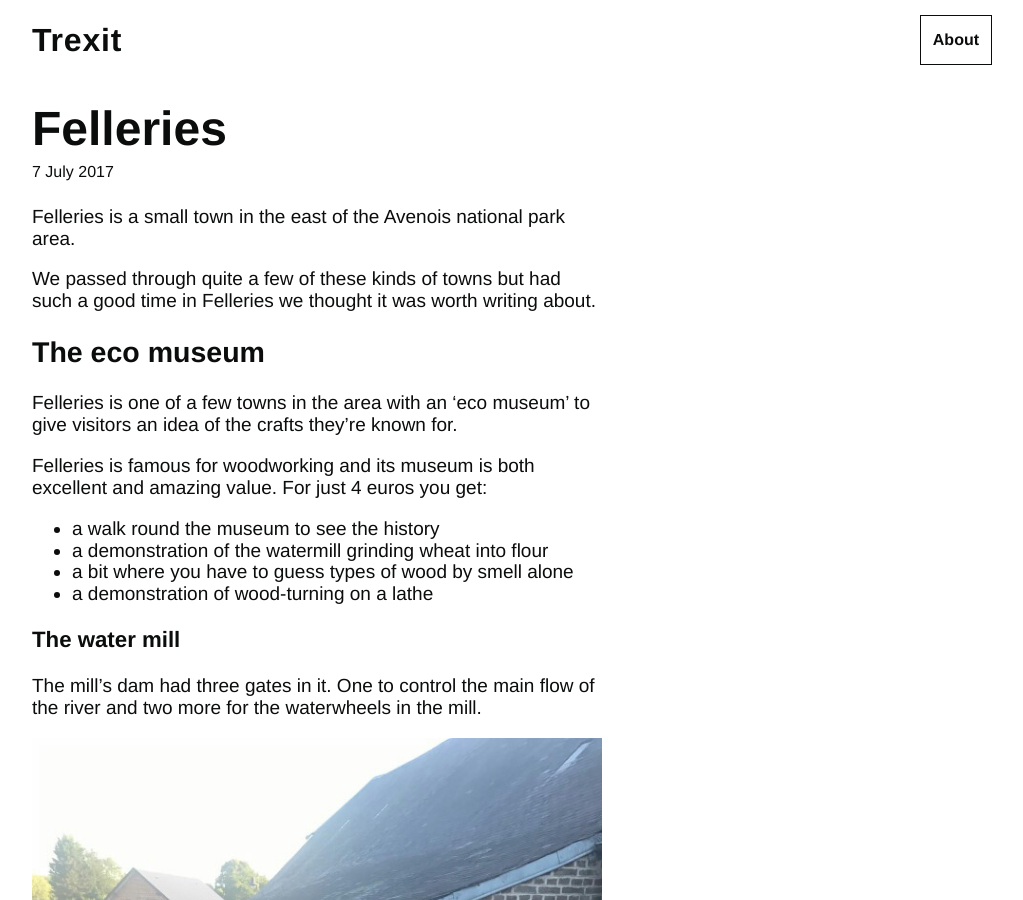
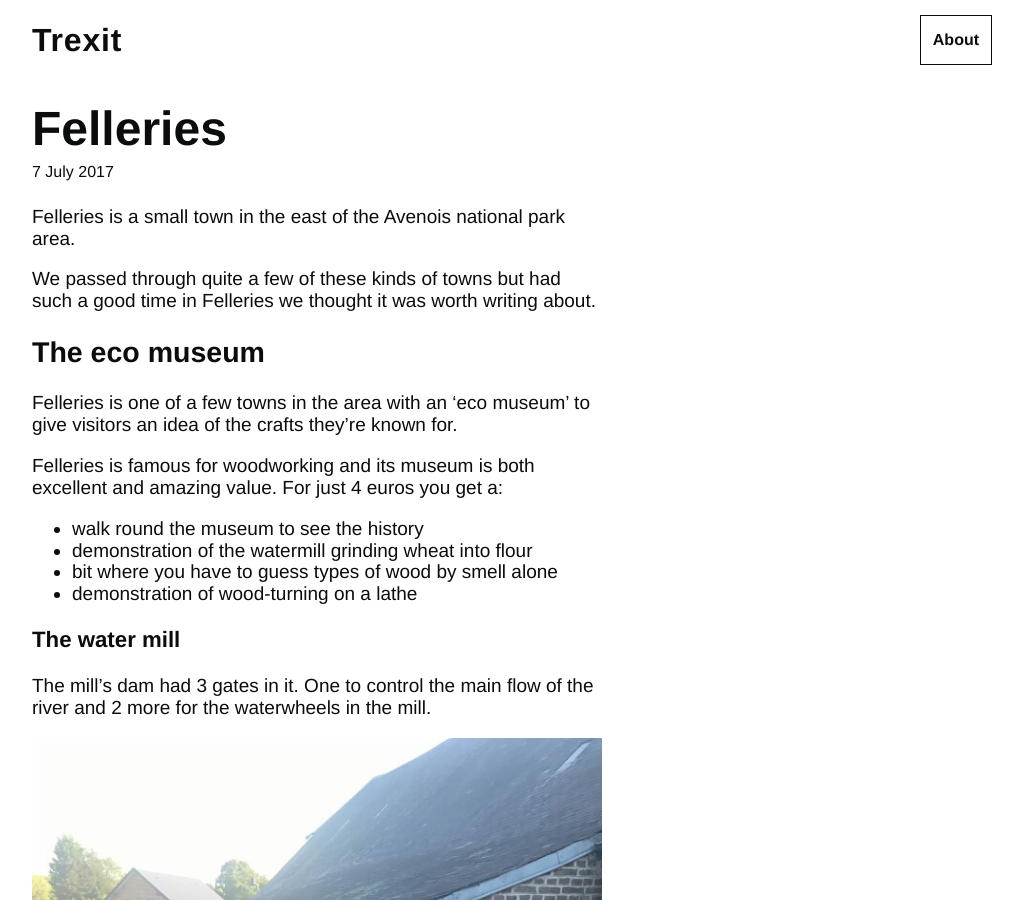
Before and after one commit to tombye/trexit, a Jekyll site: the page built from _posts/2017-07-07-felleries.markdown, in a window 1280 px wide and 900 px high. Shown: the whole window, without its empty margins (128-1151 px from the left). Built offline with Jekyll 4.4.1, drawn with Linux system fonts in a browser that asks for light colours.

Commit message:
Update 2017-07-07-felleries.markdown

```diff
--- a/_posts/2017-07-07-felleries.markdown
+++ b/_posts/2017-07-07-felleries.markdown
@@ -13,16 +13,16 @@ We passed through quite a few of these kinds of towns but had such a good time i
 
 Felleries is one of a few towns in the area with an 'eco museum' to give visitors an idea of the crafts they're known for.
 
-Felleries is famous for woodworking and its museum is both excellent and amazing value. For just 4 euros you get:
+Felleries is famous for woodworking and its museum is both excellent and amazing value. For just 4 euros you get a:
 
-- a walk round the museum to see the history
-- a demonstration of the watermill grinding wheat into flour
-- a bit where you have to guess types of wood by smell alone
-- a demonstration of wood-turning on a lathe
+- walk round the museum to see the history
+- demonstration of the watermill grinding wheat into flour
+- bit where you have to guess types of wood by smell alone
+- demonstration of wood-turning on a lathe
 
 ### The water mill
 
-The mill's dam had three gates in it. One to control the main flow of the river and two more for the waterwheels in the mill.
+The mill's dam had 3 gates in it. One to control the main flow of the river and 2 more for the waterwheels in the mill.
 
 ![Watergates for the mill waterwheels](https://github.com/tombye/trexit/raw/gh-pages/assets/images/watermill-gates.jpg)
 
```
